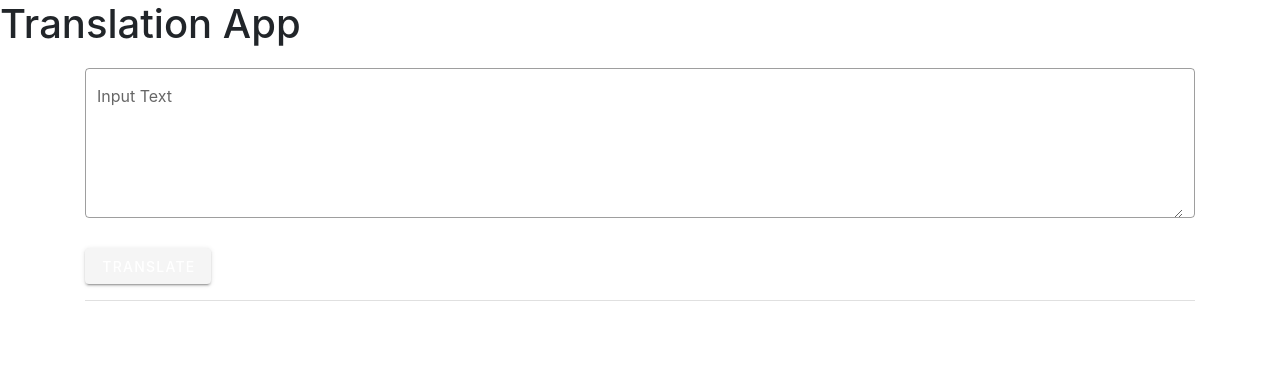
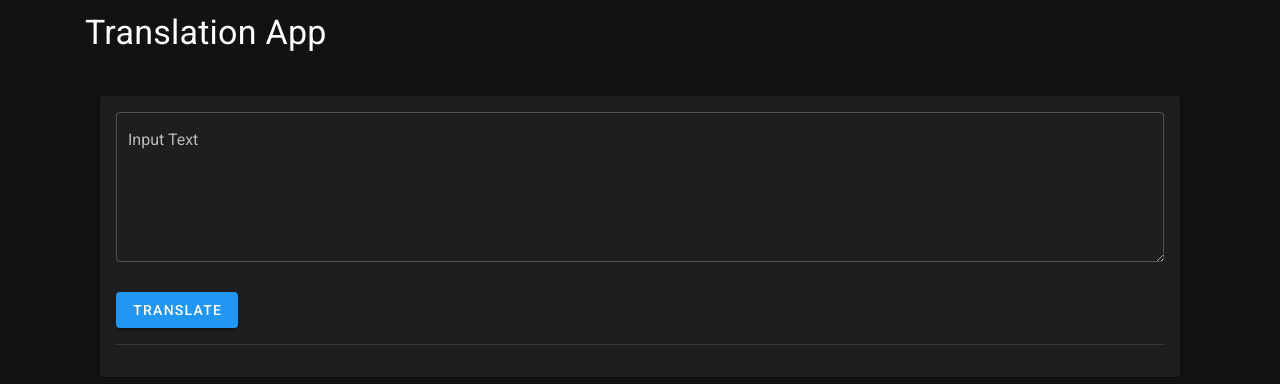
Before and after one commit to esimonds09/translation-app, a Nuxt app: page / in a window 1280 px wide. Shown: the top 384 px of the page. Built offline with nearby package versions, Linux system fonts and the light colour scheme.

Commit message:
Add styling to Translation.vue

```diff
--- a/components/Translation.vue
+++ b/components/Translation.vue
@@ -1,19 +1,21 @@
 <template>
   <v-container>
+    <v-card class="pa-4">
       <v-textarea
         v-model="inputText"
-      label="Input Text"
         rows="5"
         outlined
+        :label="labelText"
       ></v-textarea>
 
       <v-btn @click="translateText" color="primary">Translate</v-btn>
 
-    <v-divider></v-divider>
+      <v-divider class="my-4"></v-divider>
 
       <v-card v-if="translatedText" outlined>
         <v-card-title>Translated Text</v-card-title>
         <v-card-text>{{ translatedText }}</v-card-text>
+      </v-card>
     </v-card>
   </v-container>
 </template>
@@ -33,6 +35,11 @@ export default {
       errorMessage: "",
     };
   },
+  computed: {
+    labelText() {
+      return this.inputText ? "" : "Input Text";
+    },
+  },
   methods: {
     async translateText() {
       const targetLang = "zrt"; // Replace with your desired target language code
--- a/nuxt.config.js
+++ b/nuxt.config.js
@@ -38,6 +38,7 @@ export default {
     theme: {
       primary: "#1976D2", // Your desired primary color
       secondary: "#424242", // Your desired secondary color
+      dark: true,
       // Other theme options...
     },
   },
--- a/pages/index.vue
+++ b/pages/index.vue
@@ -1,8 +1,20 @@
 <template>
-  <div>
-    <h1>Translation App</h1>
-    <Translation />
-  </div>
+  <v-app>
+    <v-main>
+      <v-container>
+        <v-row>
+          <v-col cols="12">
+            <h1 class="text-h4">Translation App</h1>
+          </v-col>
+        </v-row>
+        <v-row>
+          <v-col cols="12">
+            <Translation />
+          </v-col>
+        </v-row>
+      </v-container>
+    </v-main>
+  </v-app>
 </template>
 
 <script>
```
Lines whose indentation alone changed are shown as unchanged.
